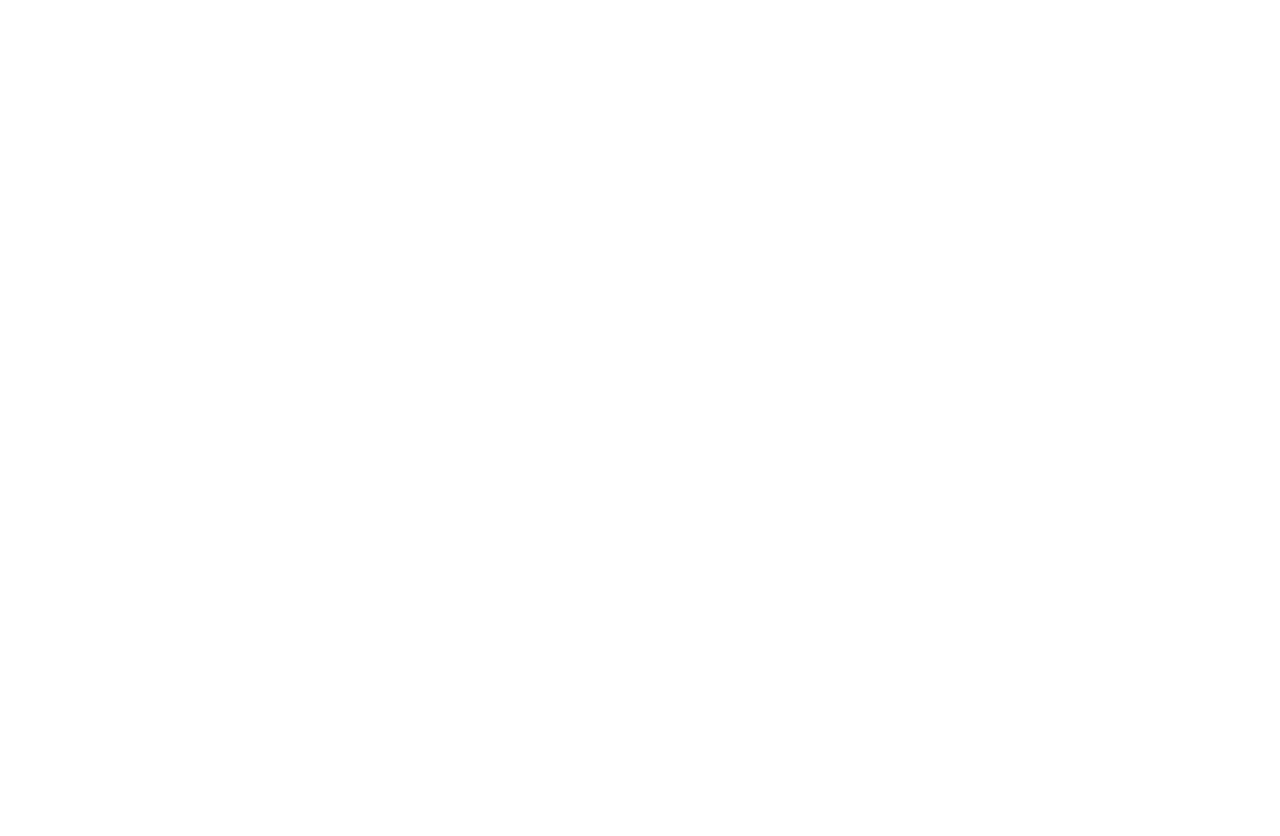
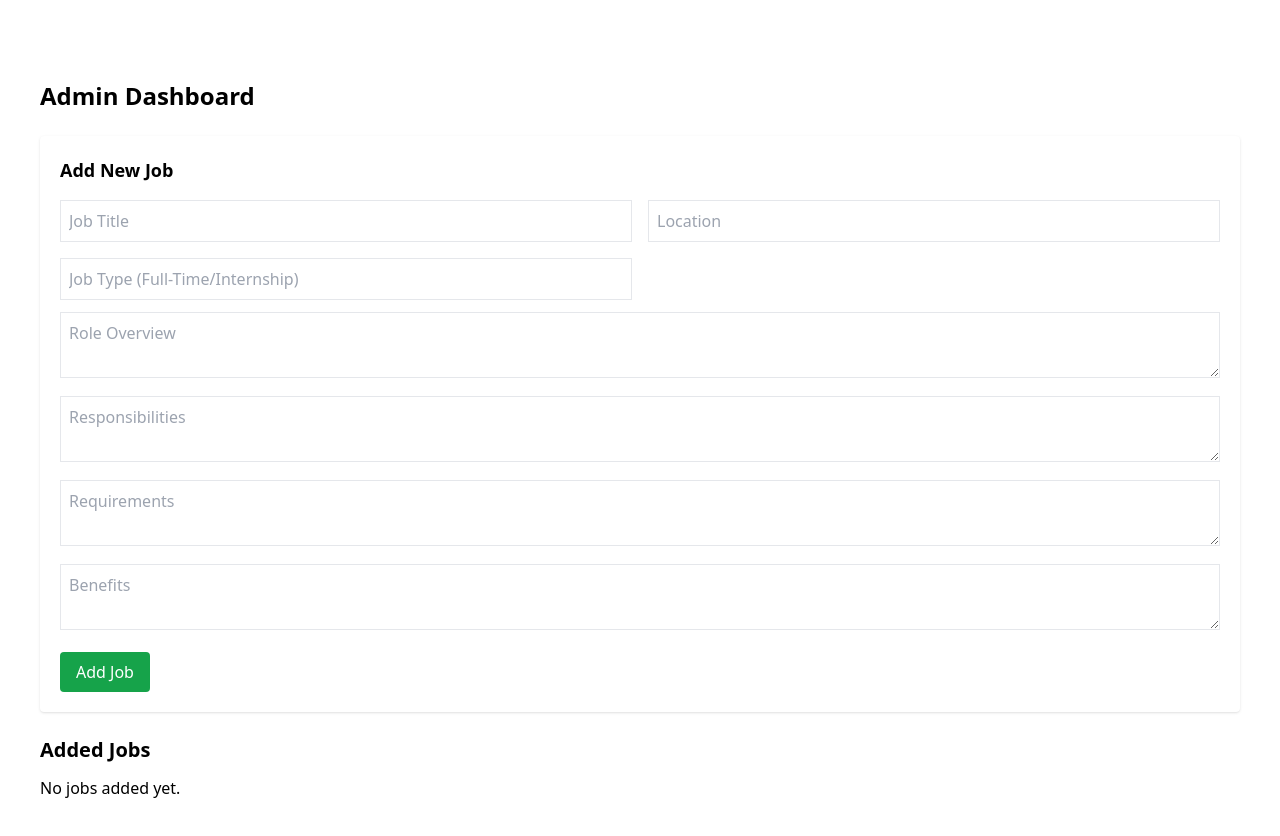
Before and after one commit to nish-r-k/indian-website, a React app in the folder frontend/: page /admin/dashboard in a window 1280 px wide. Before the commit this address had no page. Shown: the top 836 px of the page. Before the commit the page ends 800 px from the top, so only its background shows below. Built offline with nearby package versions, Linux system fonts and the light colour scheme; the HTML template or start-up script is replaced by a standard one.

Commit message:
admin dashboard

```diff
--- a/frontend/src/App.jsx
+++ b/frontend/src/App.jsx
@@ -9,6 +9,8 @@
 import FaqSection from './components/FaqSection';
 import CareerDetails from './pages/CareerDetails';
 import Projects from './components/Projects';
+import AdminLogin from './admin/AdminLogin';
+import AdminDashboard from './admin/AdminDashboard';
 
 const App = () => {
   return (
@@ -30,6 +32,8 @@
 
         {/* Careers Page */}
         <Route path="/careers" element={<CareerDetails />} />
+        <Route path="/admin/login" element={<AdminLogin />} />
+        <Route path="/admin/dashboard" element={<AdminDashboard/>} />
         </Routes>
 
       </Router>
--- /dev/null
+++ b/frontend/src/admin/AdminDashboard.jsx
@@ -0,0 +1,168 @@
+import { useState } from "react";
+
+export default function AdminDashboard() {
+  const [jobs, setJobs] = useState([]);
+  const [editingJob, setEditingJob] = useState(null);
+
+  const [form, setForm] = useState({
+    title: "",
+    location: "",
+    type: "",
+    overview: "",
+    responsibilities: "",
+    requirements: "",
+    benefits: "",
+  });
+
+  const handleChange = (e) => {
+    setForm({ ...form, [e.target.name]: e.target.value });
+  };
+
+  const handleAddJob = () => {
+    if (!form.title) return alert("Job Title required!");
+
+    if (editingJob !== null) {
+      const updated = [...jobs];
+      updated[editingJob] = form;
+      setJobs(updated);
+      setEditingJob(null);
+    } else {
+      setJobs([...jobs, form]);
+    }
+
+    setForm({
+      title: "",
+      location: "",
+      type: "",
+      overview: "",
+      responsibilities: "",
+      requirements: "",
+      benefits: "",
+    });
+  };
+
+  const handleEdit = (index) => {
+    setForm(jobs[index]);
+    setEditingJob(index);
+  };
+
+  const handleDelete = (index) => {
+    const updated = jobs.filter((_, i) => i !== index);
+    setJobs(updated);
+  };
+
+  return (
+    <div className="p-10 pt-20">
+      <h1 className="text-2xl font-semibold mb-6">Admin Dashboard</h1>
+
+      {/* ADD JOB FORM */}
+      <div className="bg-white p-5 shadow rounded mb-6">
+        <h2 className="text-lg font-semibold mb-4">
+          {editingJob !== null ? "Edit Job" : "Add New Job"}
+        </h2>
+
+        <div className="grid grid-cols-1 md:grid-cols-2 gap-4">
+          <input
+            name="title"
+            placeholder="Job Title"
+            className="border p-2"
+            value={form.title}
+            onChange={handleChange}
+          />
+          <input
+            name="location"
+            placeholder="Location"
+            className="border p-2"
+            value={form.location}
+            onChange={handleChange}
+          />
+          <input
+            name="type"
+            placeholder="Job Type (Full-Time/Internship)"
+            className="border p-2"
+            value={form.type}
+            onChange={handleChange}
+          />
+        </div>
+
+        <textarea
+          name="overview"
+          placeholder="Role Overview"
+          className="border p-2 w-full mt-3"
+          rows="2"
+          value={form.overview}
+          onChange={handleChange}
+        />
+
+        <textarea
+          name="responsibilities"
+          placeholder="Responsibilities"
+          className="border p-2 w-full mt-3"
+          rows="2"
+          value={form.responsibilities}
+          onChange={handleChange}
+        />
+
+        <textarea
+          name="requirements"
+          placeholder="Requirements"
+          className="border p-2 w-full mt-3"
+          rows="2"
+          value={form.requirements}
+          onChange={handleChange}
+        />
+
+        <textarea
+          name="benefits"
+          placeholder="Benefits"
+          className="border p-2 w-full mt-3"
+          rows="2"
+          value={form.benefits}
+          onChange={handleChange}
+        />
+
+        <button
+          onClick={handleAddJob}
+          className="mt-4 bg-green-600 text-white px-4 py-2 rounded"
+        >
+          {editingJob !== null ? "Update Job" : "Add Job"}
+        </button>
+      </div>
+
+      {/* JOB LIST */}
+      <h2 className="text-xl font-semibold mb-3">Added Jobs</h2>
+
+      {jobs.length === 0 && <p>No jobs added yet.</p>}
+
+      <div className="space-y-4">
+        {jobs.map((job, index) => (
+          <div key={index} className="border p-4 rounded bg-white shadow">
+            <h3 className="text-lg font-semibold">{job.title}</h3>
+            <p className="text-gray-600">{job.location} • {job.type}</p>
+
+            <button
+              className="mt-3 bg-blue-500 text-white px-3 py-1 rounded mr-2"
+              onClick={() => alert(JSON.stringify(job, null, 2))}
+            >
+              View
+            </button>
+
+            <button
+              className="bg-yellow-500 text-white px-3 py-1 rounded mr-2"
+              onClick={() => handleEdit(index)}
+            >
+              Edit
+            </button>
+
+            <button
+              className="bg-red-600 text-white px-3 py-1 rounded"
+              onClick={() => handleDelete(index)}
+            >
+              Delete
+            </button>
+          </div>
+        ))}
+      </div>
+    </div>
+  );
+}
--- /dev/null
+++ b/frontend/src/admin/AdminLogin.jsx
@@ -0,0 +1,46 @@
+import { useState } from "react";
+import { useNavigate } from "react-router-dom";
+
+export default function AdminLogin() {
+  const [username, setUsername] = useState("");
+  const [password, setPassword] = useState("");
+  const navigate = useNavigate();
+
+  const handleLogin = (e) => {
+    e.preventDefault();
+
+    if (username && password) {
+      navigate("/admin/dashboard");
+    } else {
+      alert("Enter valid credentials");
+    }
+  };
+
+  return (
+    <div className="flex justify-center items-center h-screen bg-gray-100">
+      <form onSubmit={handleLogin} className="bg-white p-6 shadow-md rounded w-80">
+        <h2 className="text-xl font-semibold mb-4 text-center">Admin Login</h2>
+
+        <input
+          type="text"
+          placeholder="Username"
+          className="w-full p-2 border mb-3"
+          value={username}
+          onChange={(e) => setUsername(e.target.value)}
+        />
+
+        <input
+          type="password"
+          placeholder="Password"
+          className="w-full p-2 border mb-4"
+          value={password}
+          onChange={(e) => setPassword(e.target.value)}
+        />
+
+        <button className="w-full bg-blue-600 text-white py-2 rounded">
+          Login
+        </button>
+      </form>
+    </div>
+  );
+}
```
